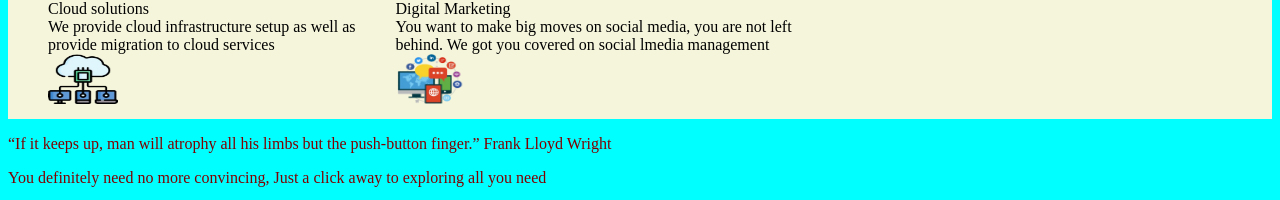
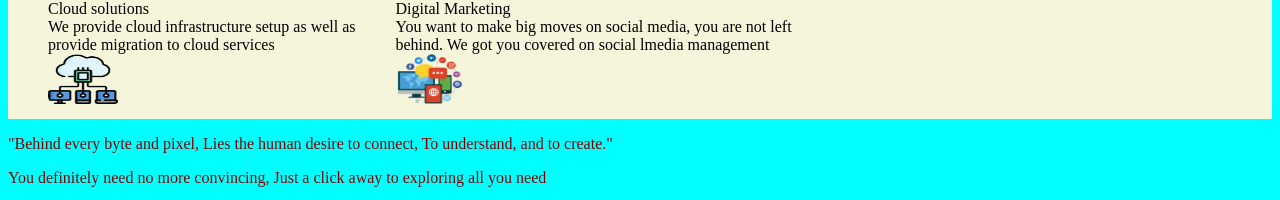
Before and after one commit to DevMichcodes/Landing-page, a plain HTML site: page index.html in a window 1280 px wide. Shown: the part 711-911 px from the top of the page. Drawn offline with Linux system fonts and the light colour scheme.

Commit message:
Change the quote paragraph

```diff
--- a/index.html
+++ b/index.html
@@ -68,7 +68,8 @@
 </div>
 <div class="quote">
     <p>
-        “If it keeps up, man will atrophy all his limbs but the push-button finger.” Frank Lloyd Wright
+        "Behind every byte and pixel, Lies the human desire to connect,
+        To understand, and to create."
     </p>
 </div>
 <div class="action">
```
